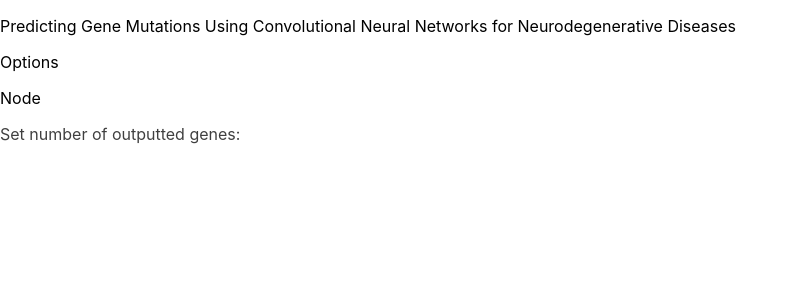
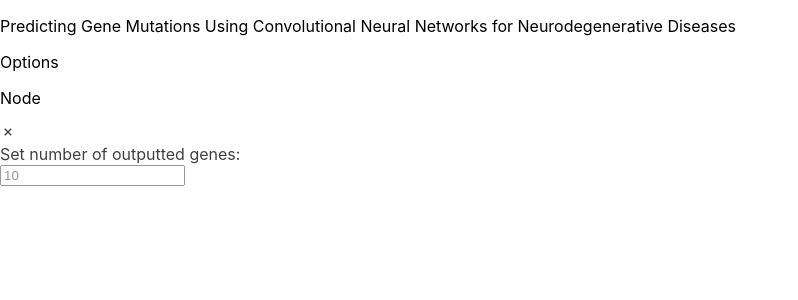
Before and after one commit to TanishKhadse/CNN-gene-predictions, a React (Create React App) app in the folder app/: page / in a window 1280 px wide. Both pictures are taken after a click on the element "Options". Shown: the top 300 px of the page, without its empty margins (0-798 px from the left). Built offline with nearby package versions, Linux system fonts and the light colour scheme.

Commit message:
added modal

```diff
--- a/app/package.json
+++ b/app/package.json
@@ -9,6 +9,7 @@
     "framer-motion": "^10.12.21",
     "react": "^18.2.0",
     "react-dom": "^18.2.0",
+    "react-icons": "^4.10.1",
     "react-scripts": "5.0.1",
     "web-vitals": "^2.1.4"
   },
--- a/app/src/App.js
+++ b/app/src/App.js
@@ -6,10 +6,6 @@ import Modal from './components/modal';
 function App() {
   const [numEntries, setNumEntries] = useState(10)
   const [showModal, setShowModal] = useState(false)
-
-  const close = () => setShowModal(false)
-  const open = () => setShowModal(true)
-//showModal ? close() : open()
 
   return (
     <div>
--- a/app/src/components/backdrop.jsx
+++ b/app/src/components/backdrop.jsx
@@ -11,7 +11,7 @@ export default function Backdrop({children, onClick}) {
                 w-[100%]
                 h-[100%]
                 bg-black
-                opacity-70
+                opacity-60
                 flex
                 items-center
                 justify-center
--- a/app/src/components/modal.jsx
+++ b/app/src/components/modal.jsx
@@ -1,6 +1,6 @@
-import { useState, useCallback, useEffect } from "react";
 import {motion} from "framer-motion"
 import Backdrop from "./backdrop";
+import { BiX } from "react-icons/bi";
 
 export default function Modal({isOpen, onClose}) {
 
@@ -22,17 +22,28 @@ export default function Modal({isOpen, onClose}) {
                     m-auto
                     w-[30%]
                     h-[50%]
-                    bg-neutral-700
+                    bg-neutral-300
+                    shadow-lg
+                    relative
                 "
                 variants={dropIn}
                 intial="hidden"
                 animate="visible"
                 exit="exit"
             >
-                <div class="text-white">
+                <div class="cursor-pointer absolute left-0 hover:text-red-500 p-2">
+                    <BiX onClick={() => onClose()}/>
+                </div>
+                <div class="text-black text-lg font-normal py-3">
                     Set number of outputted genes:
                 </div>
-
+                <input
+                    type="text"
+                    id="num"
+                    placeholder="10"
+                    class=""
+                >
+                </input>
             </motion.div>
         </Backdrop>
     )
```
Also changed, not shown: 1 other file (tests, documents, lock files or other folders).
